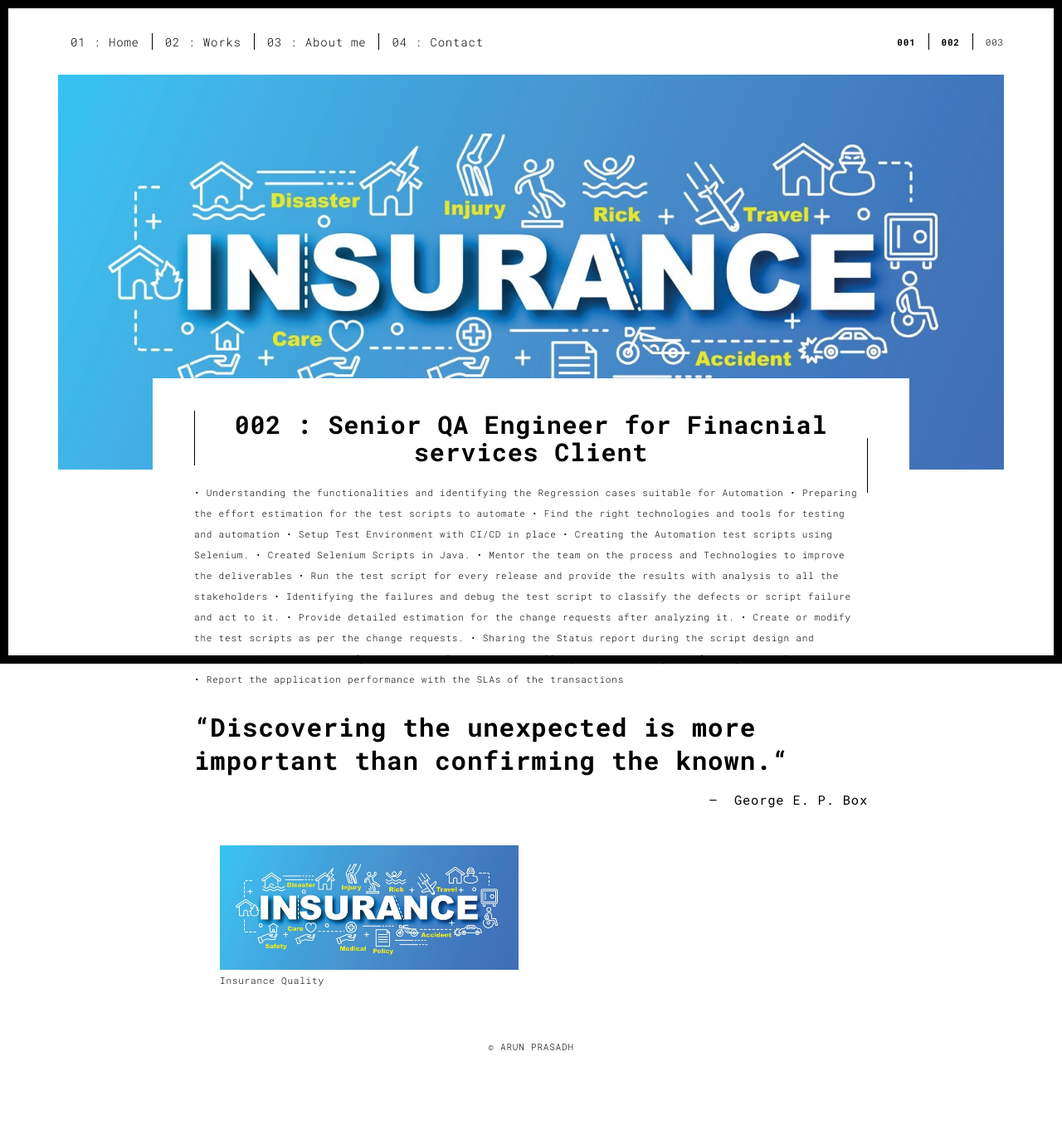
After one commit to Arunprasadh93/portfo, a Flask app: page /work1.html in a window 1280 px wide. The commit adds this page. Shown: the whole page at 83% size. Run offline with Flask 2, Linux system fonts and the light colour scheme; some libraries are stand-ins or nearby versions.

Commit message:
add contents to the html templates

```diff
--- a/templates/about.html
+++ b/templates/about.html
@@ -42,7 +42,7 @@
             <li><a href="./works.html" title="">02 : Works</a></li>
             <li><a href="./about.html" title="">03 : About me</a></li>
             <li><a href="./contact.html" title="">04 : Contact</a></li>
-            <li><a href="./components.html" title="">05 : Components</a></li>
+
           </ul>
 
 
--- a/templates/components.html
+++ b/templates/components.html
@@ -41,7 +41,7 @@
           <li><a href="./works.html" title="">02 : Works</a></li>
           <li><a href="./about.html" title="">03 : About me</a></li>
           <li><a href="./contact.html" title="">04 : Contact</a></li>
-          <li><a href="./components.html" title="">05 : Components</a></li>
+
         </ul>
 
 
--- a/templates/index.html
+++ b/templates/index.html
@@ -44,7 +44,7 @@
           <li><a href="./works.html" title="">02 : Works</a></li>
           <li><a href="./about.html" title="">03 : About me</a></li>
           <li><a href="./contact.html" title="">04 : Contact</a></li>
-          <li><a href="./components.html" title="">05 : Components</a></li>
+
         </ul>
 
 
--- a/templates/thankyou.html
+++ b/templates/thankyou.html
@@ -41,7 +41,7 @@
           <li><a href="./works.html" title="">02 : Works</a></li>
           <li><a href="./about.html" title="">03 : About me</a></li>
           <li><a href="./contact.html" title="">04 : Contact</a></li>
-          <li><a href="./components.html" title="">05 : Components</a></li>
+
         </ul>
 
 
--- /dev/null
+++ b/templates/work1.html
@@ -0,0 +1,140 @@
+<!DOCTYPE html>
+<html lang="en">
+
+<head>
+  <meta charset="UTF-8">
+  <meta content="IE=edge" http-equiv="X-UA-Compatible">
+  <meta content="width=device-width,initial-scale=1" name="viewport">
+  <meta content="description" name="description">
+  <meta name="google" content="notranslate" />
+  <meta content="Mashup templates have been developped by Orson.io team" name="author">
+
+  <!-- Disable tap highlight on IE -->
+  <meta name="msapplication-tap-highlight" content="no">
+
+  <link rel="apple-touch-icon" sizes="180x180" href="./static/assets/apple-icon-180x180.png">
+  <link href="./static/assets/favicon.ico" rel="icon">
+
+  <title>Title page</title>
+
+  <link href="./static/main.3f6952e4.css" rel="stylesheet">
+</head>
+
+<body class="">
+  <div id="site-border-left"></div>
+  <div id="site-border-right"></div>
+  <div id="site-border-top"></div>
+  <div id="site-border-bottom"></div>
+  <!-- Add your content of header -->
+  <header>
+    <nav class="navbar  navbar-fixed-top navbar-default">
+      <div class="container">
+        <button type="button" class="navbar-toggle collapsed" data-toggle="collapse" data-target="#navbar-collapse" aria-expanded="false">
+          <span class="sr-only">Toggle navigation</span>
+          <span class="icon-bar"></span>
+          <span class="icon-bar"></span>
+          <span class="icon-bar"></span>
+        </button>
+
+        <div class="collapse navbar-collapse" id="navbar-collapse">
+          <ul class="nav navbar-nav ">
+            <li><a href="./index.html" title="">01 : Home</a></li>
+            <li><a href="./works.html" title="">02 : Works</a></li>
+            <li><a href="./about.html" title="">03 : About me</a></li>
+            <li><a href="./contact.html" title="">04 : Contact</a></li>
+
+          </ul>
+
+
+          <ul class="nav navbar-nav navbar-right navbar-small visible-md visible-lg">
+            <li><a href="./work.html" title="" class="active">001</a></li>
+            <li><a href="./work1.html" title="">002</a></li>
+            <li><a href="./work2.html" title="">003</a></li>
+          </ul>
+
+
+        </div>
+      </div>
+    </nav>
+  </header>
+  <div class="section-container">
+    <div class="container">
+      <div class="row">
+        <div class="col-xs-12">
+          <img src="./static/assets/images/work001-01.jpg" class="img-responsive" alt="">
+          <div class="card-container">
+            <div class="text-center">
+              <h1 class="h2">002 : Senior QA Engineer for Finacnial services Client</h1>
+            </div>
+            <p>
+              • Understanding the functionalities and identifying the Regression cases suitable for Automation
+              • Preparing the effort estimation for the test scripts to automate
+              • Find the right technologies and tools for testing and automation
+              • Setup Test Environment with CI/CD in place
+              • Creating the Automation test scripts using Selenium.
+              • Created Selenium Scripts in Java.
+              • Mentor the team on the process and Technologies to improve the deliverables
+              • Run the test script for every release and provide the results with analysis to all the stakeholders
+              • Identifying the failures and debug the test script to classify the defects or script failure and act to it.
+              • Provide detailed estimation for the change requests after analyzing it.
+              • Create or modify the test scripts as per the change requests.
+              • Sharing the Status report during the script design and execution phases.
+              • Identify the technical issues and challenges in scripting and finding the solution to it.
+              • Report the application performance with the SLAs of the transactions
+
+            </p>
+            <blockquote>
+              <p>“Discovering the unexpected is more important than confirming the known.“</p>
+              <small class="pull-right">George E. P. Box</small>
+            </blockquote>
+          </div>
+        </div>
+
+
+
+        <div class="col-md-8 col-md-offset-2 section-container-spacer">
+          <div class="row">
+            <div class="col-xs-12 col-md-6">
+              <img src="./static/assets/images/work001-01.jpg" class="img-responsive" alt="">
+              <p>Insurance Quality</p>
+
+
+            </div>
+          </div>
+        </div>
+
+
+        <footer class="footer-container text-center">
+          <div class="container">
+            <div class="row">
+              <div class="col-xs-12">
+                <p>© ARUN PRASADH</p>
+              </div>
+            </div>
+          </div>
+        </footer>
+
+        <script>
+          document.addEventListener("DOMContentLoaded", function(event) {
+            navActivePage();
+          });
+        </script>
+
+        <!-- Google Analytics: change UA-XXXXX-X to be your site's ID
+
+<script>
+  (function (i, s, o, g, r, a, m) {
+    i['GoogleAnalyticsObject'] = r; i[r] = i[r] || function () {
+      (i[r].q = i[r].q || []).push(arguments)
+    }, i[r].l = 1 * new Date(); a = s.createElement(o),
+      m = s.getElementsByTagName(o)[0]; a.async = 1; a.src = g; m.parentNode.insertBefore(a, m)
+  })(window, document, 'script', '//www.google-analytics.com/analytics.js', 'ga');
+  ga('create', 'UA-XXXXX-X', 'auto');
+  ga('send', 'pageview');
+</script>
+
+-->
+        <script type="text/javascript" src="./static/main.70a66962.js"></script>
+</body>
+
+</html>
```
Also changed, not shown: templates/contact.html (+8 -8 lines), templates/work.html (+12 -12 lines), templates/work2.html (added, +127 -0 lines), templates/works.html (+8 -9 lines), static/assets/images/work001-05.jpg (added).
